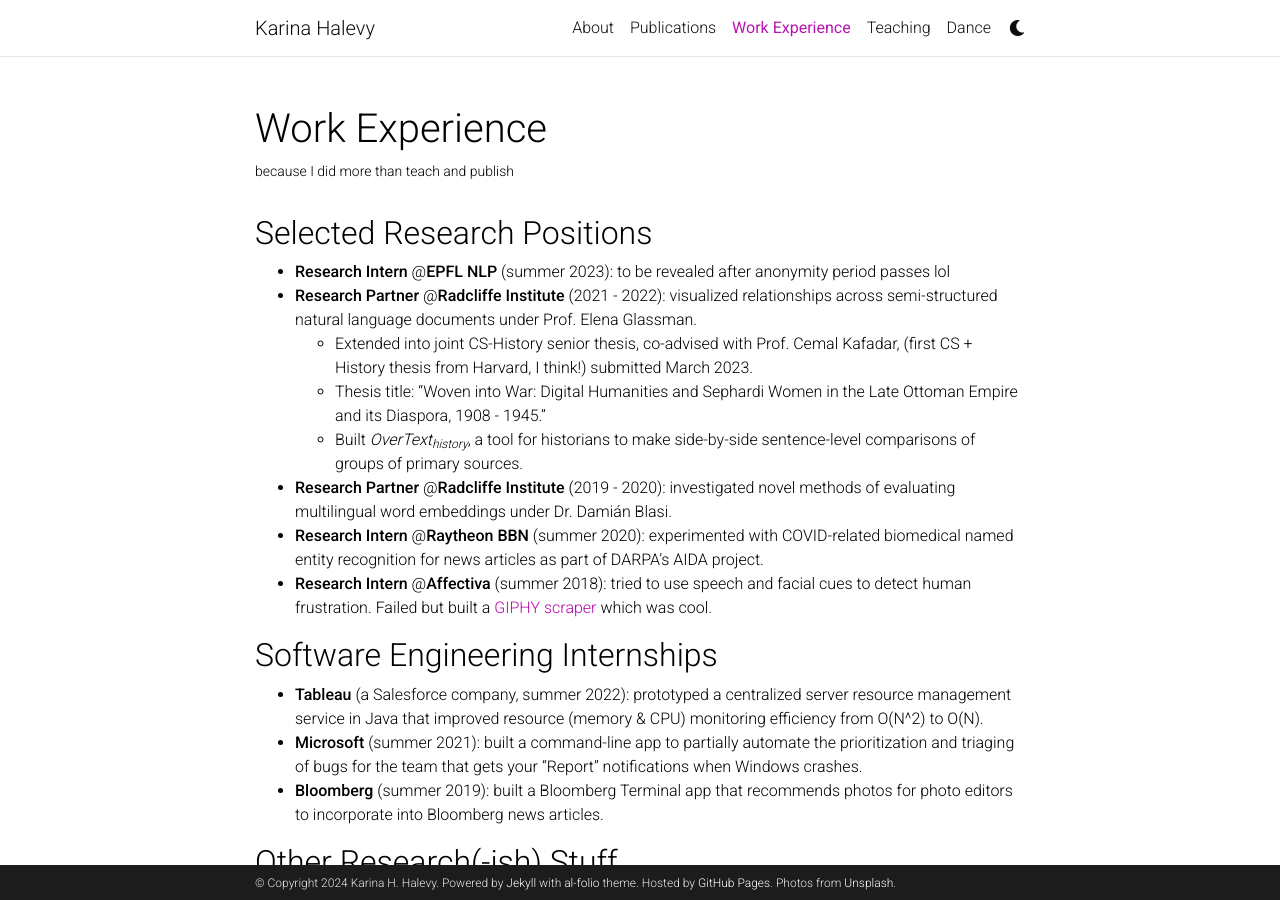
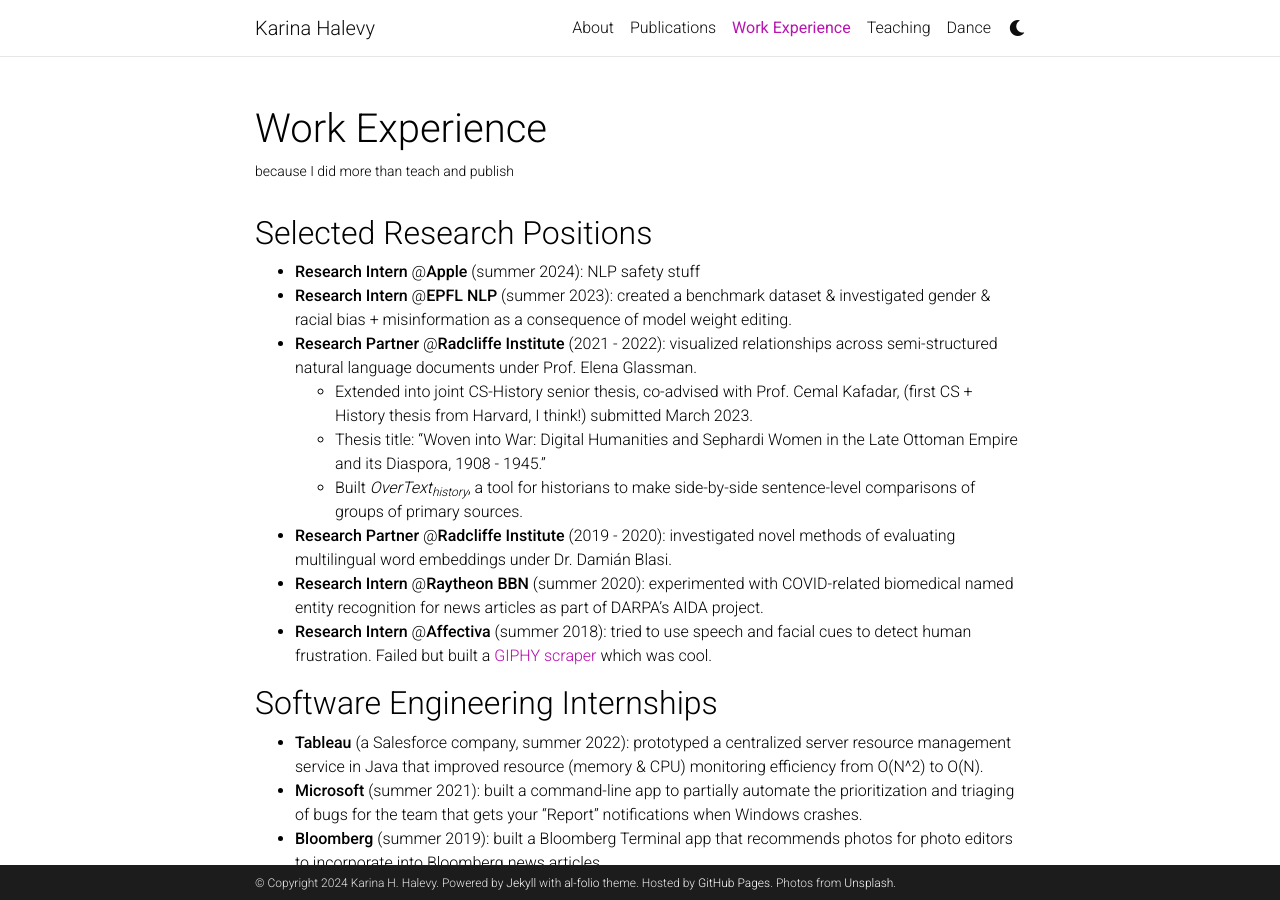
Before and after one commit to ENSCMA2/enscma2.github.io, a Jekyll site: the page built from _pages/experience.md, in a window 1280 px wide and 900 px high. Built offline with Jekyll 4.4.1, drawn with Linux system fonts in a browser that asks for light colours; comment, search, counter and statistics services are not loaded; a style sheet for code colours, icons or effects is not loaded; some of the changed text lies outside the part shown.

Commit message:
Update experience.md

```diff
--- a/_pages/experience.md
+++ b/_pages/experience.md
@@ -10,7 +10,8 @@
 ---
 
 ## Selected Research Positions
-- **Research Intern** @**EPFL NLP** (summer 2023): to be revealed after anonymity period passes lol
+- **Research Intern** @**Apple** (summer 2024): NLP safety stuff
+- **Research Intern** @**EPFL NLP** (summer 2023): created a benchmark dataset & investigated gender & racial bias + misinformation as a consequence of model weight editing.
 - **Research Partner** @**Radcliffe Institute** (2021 - 2022): visualized relationships across semi-structured natural language documents under Prof. Elena Glassman.
   - Extended into joint CS-History senior thesis, co-advised with Prof. Cemal Kafadar, (first CS + History thesis from Harvard, I think!) submitted March 2023.
   - Thesis title: "Woven into War: Digital Humanities and Sephardi Women in the Late Ottoman Empire and its Diaspora, 1908 - 1945."
@@ -48,7 +49,9 @@
 ### So-Called Academic Service
 - Organizing NLP-related events
   - Co-organized (mainly tech support) [CMU Agent Workshop](https://cmu-agent-workshop.github.io/)
-- Reviewing for conferences
+- Reviewing for conferences & workshops
+  - Human-Centered LLMs Workshop at ACL 2024
+  - LREC-COLING 2024
   - EACL 2023
   - EMNLP 2022
 - Mentoring
```
